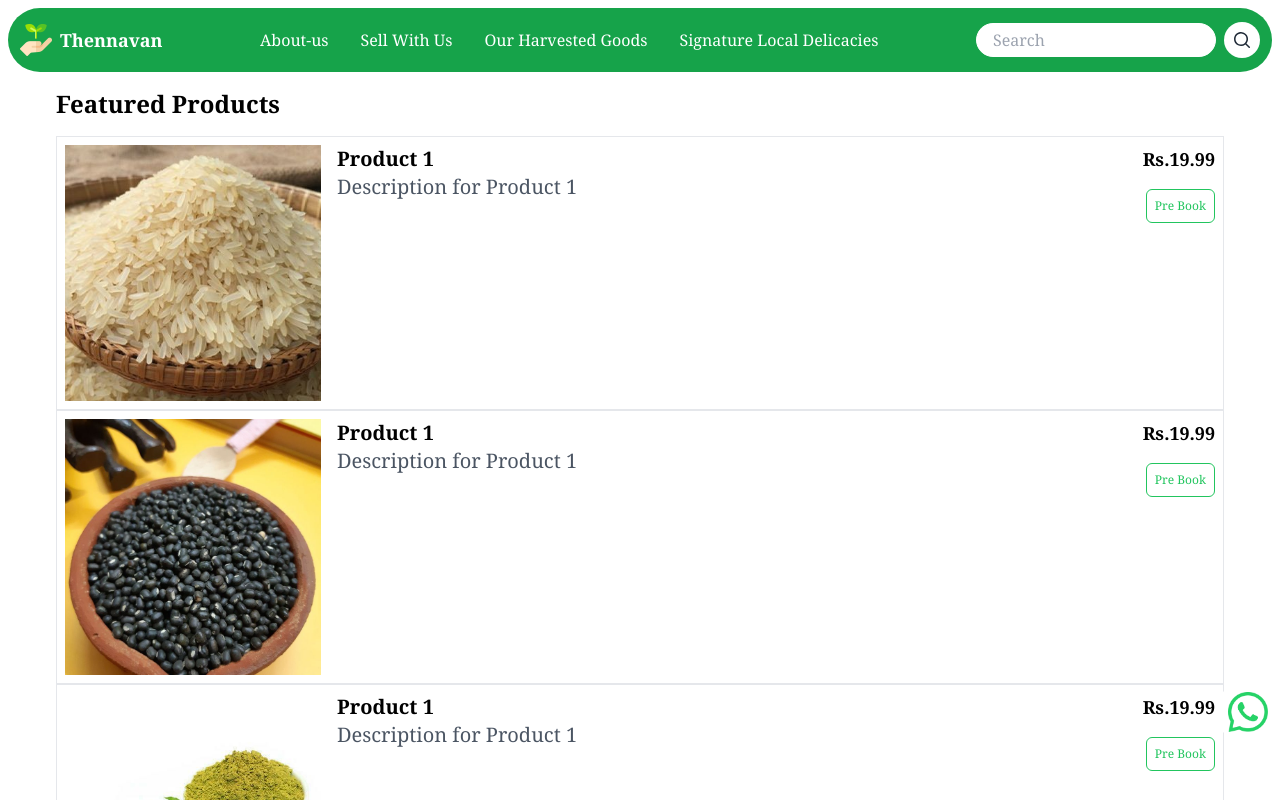
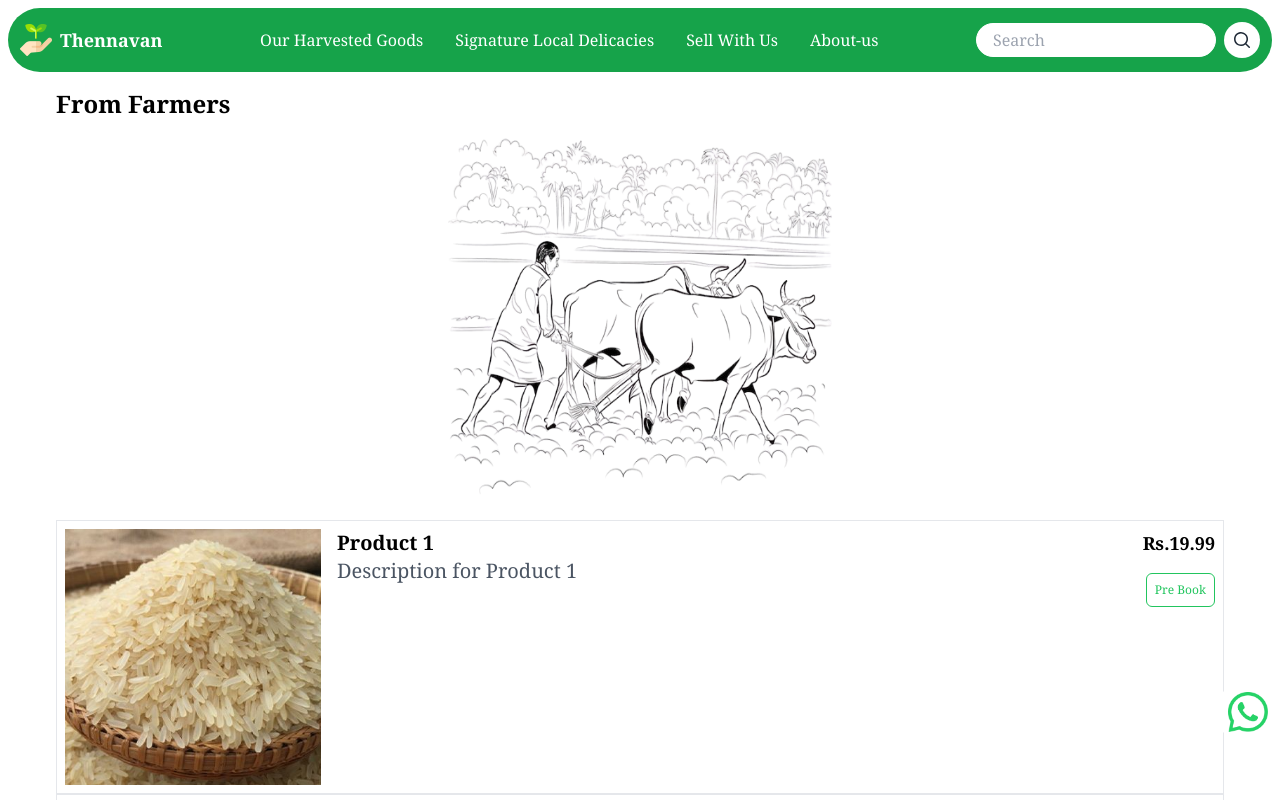
Before and after one commit to GayathriCodes2/THENNAVAN-UI, a Next.js app: page /fromfarmersproducts in a window 1280 px wide. Shown: the top 800 px of the page. Built offline with nearby package versions, Linux system fonts and the light colour scheme.

Commit message:
Updated header component

```diff
--- a/app/fromfarmersproducts/page.jsx
+++ b/app/fromfarmersproducts/page.jsx
@@ -52,7 +52,8 @@ const products = [
 const Page = () => {
   return (
     <div>
-      <h1 className="text-2xl font-semibold my-4">Featured Products</h1>
+      <h1 className="text-2xl font-semibold my-4">From Farmers</h1>
+      <img src='/From-Farmers-All-Product-page-image.png' alt="Leelavathi" className="h-96 w-96 mx-auto" />
       {products.map((product) => (
         <ProductCard key={product.id} {...product} />
       ))}
--- a/components/header.jsx
+++ b/components/header.jsx
@@ -10,7 +10,7 @@ const Header = () => {
             {/* Logo and Navigation Menu (Desktop) */}
             <div className="flex items-center space-x-4">
                 <div className="flex items-center space-x-2">
-                    <img src="/cultivate.png" alt="Logo" className="h-8 w-8"/>
+                    <img src="/cultivate.png" alt="Logo" className="h-8 w-8" />
                     <span className="text-lg font-bold">Thennavan</span>
                 </div>
             </div>
@@ -18,10 +18,10 @@ const Header = () => {
             {/* Navigation Menu (Desktop) */}
             <div className="flex items-center space-x-4">
                 <nav className="hidden md:flex items-center space-x-4 ml-auto ">
+                    <a href="/fromfarmersproducts" className="nav-link  hover:bg-green-500 transition-all rounded p-2">Our Harvested Goods</a>
+                    <a href="/tasteofourlandproducts" className="nav-link  hover:bg-green-500 transition-all rounded p-2">Signature Local Delicacies</a>
+                    <a href="/sellwithus" className="nav-link  hover:bg-green-500 transition-all rounded p-2">Sell With Us</a>
                     <a href="/about-us" className="nav-link hover:bg-green-500 transition-all rounded p-2">About-us</a>
-                    <a href="/sellwithus" className="nav-link  hover:bg-green-500 transition-all rounded p-2">Sell With Us</a>
-                    <a href="/our-cultivated-products" className="nav-link  hover:bg-green-500 transition-all rounded p-2">Our Harvested Goods</a>
-                    <a href="/famous-products" className="nav-link  hover:bg-green-500 transition-all rounded p-2">Signature Local Delicacies</a>
                 </nav>
             </div>
 
@@ -30,13 +30,13 @@ const Header = () => {
 
                 <div className="md:hidden ml-0 self-end">
                     <svg xmlns="http://www.w3.org/2000/svg" className="h-6 w-6 cursor-pointer" fill="none" viewBox="0 0 24 24" stroke="currentColor" onClick={() => setMobileMenuOpen(!isMobileMenuOpen)}>
-                    <path strokeLinecap="round" strokeLinejoin="round" strokeWidth="2" d="M4 6h16M4 12h16m-7 6h7"/>
+                        <path strokeLinecap="round" strokeLinejoin="round" strokeWidth="2" d="M4 6h16M4 12h16m-7 6h7" />
                     </svg>
                 </div>
                 <div className='items-center space-x-2 flex'>
-                <input type="text" placeholder="Search" className="px-4 py-1 border flex items-center text-black border-white rounded-full lg:w-60 transition-all duration-300 ease-in-out to-black focus:outline-none focus:border-green-400"/>
+                    <input type="text" placeholder="Search" className="px-4 py-1 border flex items-center text-black border-white rounded-full lg:w-60 transition-all duration-300 ease-in-out to-black focus:outline-none focus:border-green-400" />
                     <button className="bg-white text-gray-800 px-2 py-1 rounded-full">
-                    <svg    xmlns="http://www.w3.org/2000/svg"
+                        <svg xmlns="http://www.w3.org/2000/svg"
                             viewBox="0 0 20 20"
                             fill="currentColor"
                             className="h-5 w-5 my-1">
@@ -55,10 +55,10 @@ const Header = () => {
             {/* Navigation Menu (Mobile) */}
             {isMobileMenuOpen && (
                 <div className="md:hidden flex flex-col items-center space-y-2">
-                    <a href="/about-us" className="nav-link hover:bg-green-500 transition-all p-2">Who We Are</a>
-                    <a href="/sellwithus" className="nav-link  hover:bg-green-500 transition-all p-2">Sell With Us</a>
                     <a href="/our-cultivated-products" className="nav-link  hover:bg-green-500 transition-all p-2">Our Harvested Goods</a>
                     <a href="/famous-products" className="nav-link  hover:bg-green-500 transition-all p-2">Signature Local Delicacies</a>
+                    <a href="/sellwithus" className="nav-link  hover:bg-green-500 transition-all p-2">Sell With Us</a>
+                    <a href="/about-us" className="nav-link hover:bg-green-500 transition-all p-2">About-us</a>
                 </div>
             )}
         </header>
```
Also changed, not shown: public/From-Farmers-All-Product-page-image.png (added). Lines whose indentation alone changed are shown as unchanged.
